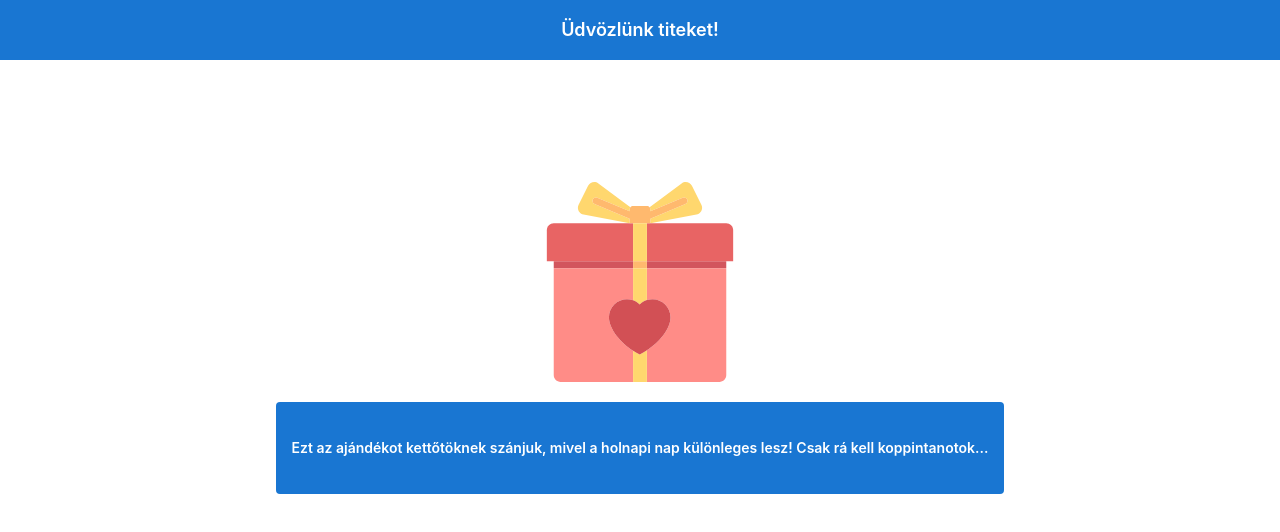
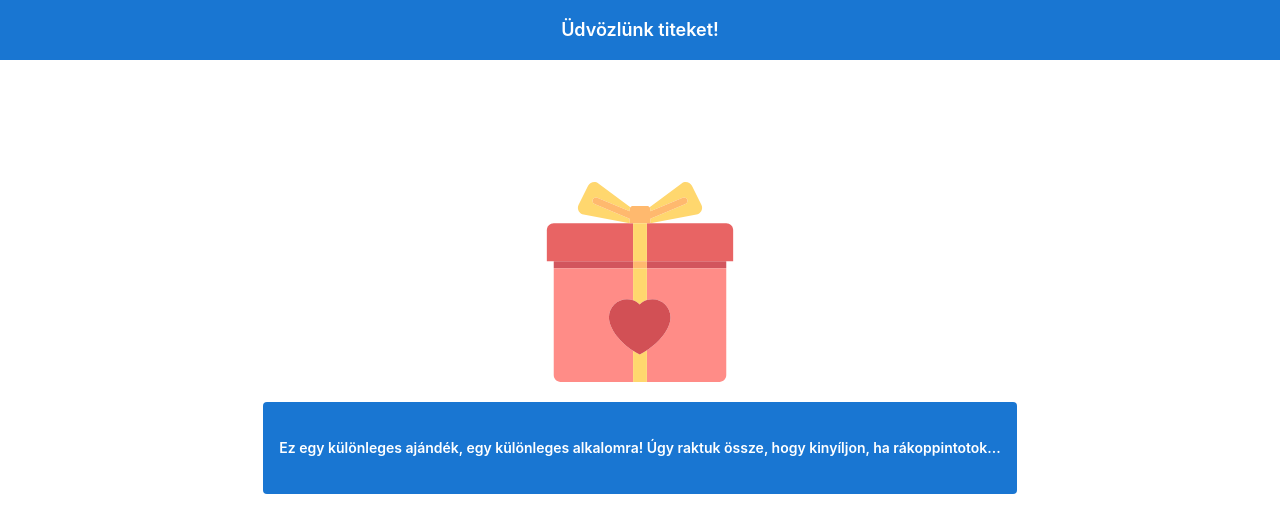
Before and after one commit to Geryson/evfordulo, an Angular app: page / in a window 1280 px wide. Shown: the top 532 px of the page. Built offline with nearby package versions, Linux system fonts and the light colour scheme.

Commit message:
- Oldalnév átírása - Szövegek átfogalmazása - Tájolás-lock kísérlet

```diff
--- a/src/app/app.component.html
+++ b/src/app/app.component.html
@@ -10,7 +10,7 @@
   <!-- Highlight Card -->
   <div class="card highlight-card card-small">
 
-    <span>Ezt az ajándékot kettőtöknek szánjuk, mivel a holnapi nap különleges lesz! Csak rá kell koppintanotok...</span>
+    <span>Ez egy különleges ajándék, egy különleges alkalomra! Úgy raktuk össze, hogy kinyíljon, ha rákoppintotok...</span>
 
   </div>
 
@@ -18,7 +18,7 @@
 <div class="form-container" *ngIf="formVisible" [@slideInOutReversed]="formVisible">
   <div class="card highlight-card card-small">
 
-    <span>De előbb meg kell győződnünk arról, hogy ez az ajándék valóban titeket illet. Kérlek, válaszoljatok az alábbi kérdésekre!</span>
+    <span>De előbb meg kell győződnünk arról, hogy ez az ajándék valóban titeket illet. Kérjük, válaszoljatok az alábbi kérdésekre!</span>
 
   </div>
   <mat-stepper orientation="vertical" [linear]="isFormLinear" #stepper>
--- a/src/app/app.component.ts
+++ b/src/app/app.component.ts
@@ -46,6 +46,7 @@ export class AppComponent implements OnInit {
     // this.secondGroup = this.formBuilder.group({
     //   secondCtrl: ['', Validators.required],
     // })
+    screen.orientation.lock("portrait");
   }
 
   onGiftClick() {
--- a/src/index.html
+++ b/src/index.html
@@ -2,7 +2,7 @@
 <html lang="en">
 <head>
   <meta charset="utf-8">
-  <title>Üdvözöllek!</title>
+  <title>MEGLEPI!</title>
   <base href="/">
   <meta name="viewport" content="width=device-width, initial-scale=1">
   <link rel="icon" type="image/x-icon" href="favicon.ico">
```
